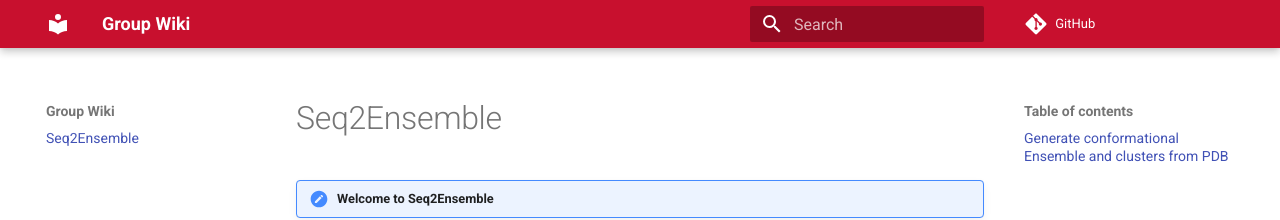
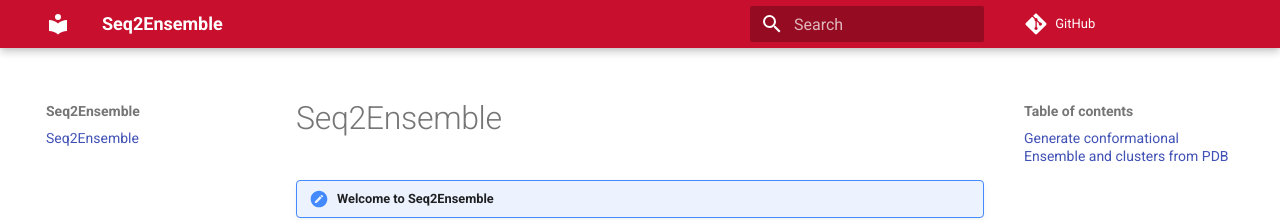
Before and after one commit to PotoyanGroup/Seq2Ensemble, an MkDocs documentation site: the page built from docs/index.md, in a window 1280 px wide. Shown: the top 220 px of the page. Built offline with MkDocs 1.6.1 and Material for MkDocs 9.7.7, drawn with Linux system fonts in a browser that asks for light colours; comment, search, counter and statistics services are not loaded.

Commit message:
change repo3

```diff
--- a/mkdocs.yml
+++ b/mkdocs.yml
@@ -1,4 +1,4 @@
-site_name: "Group Wiki"
+site_name: "Seq2Ensemble"
 
 repo_url: https://github.com/PotoyanGroup/Seq2Ensemble
 
```
